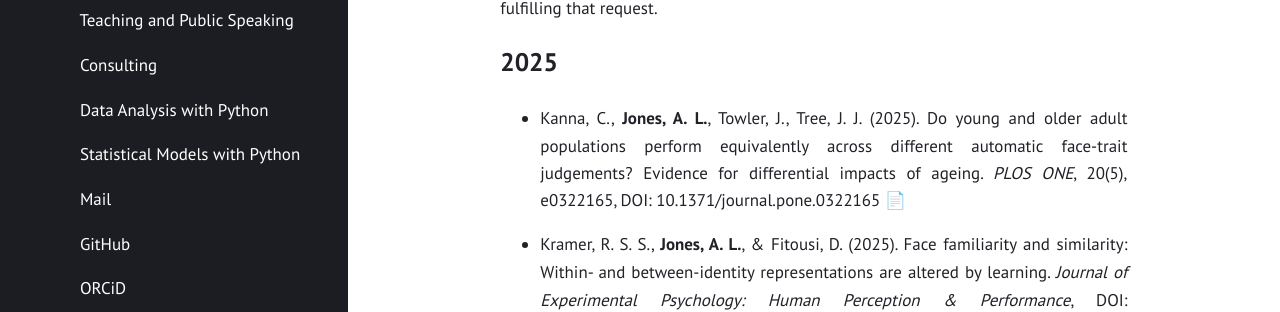
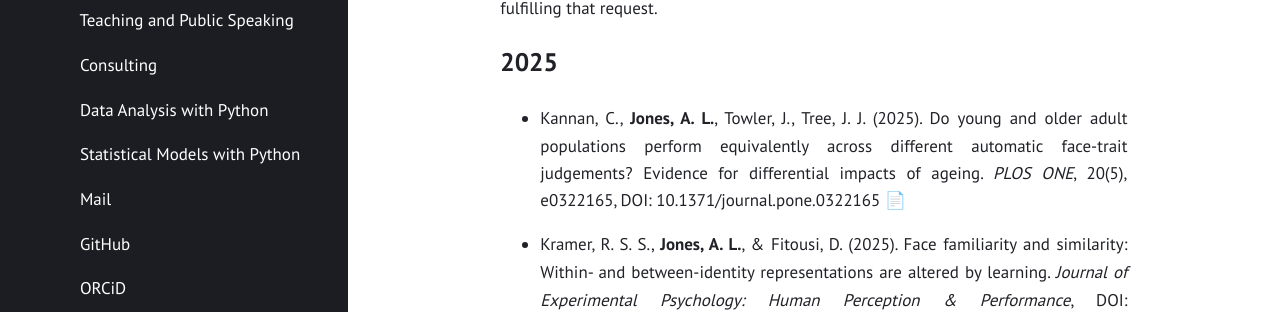
Before and after one commit to alexjonesphd/alexjonesphd.github.io, a Jekyll site: the page built from publications.md, in a window 1280 px wide and 900 px high. Shown: the part 174-486 px from the top of the window. Built offline with Jekyll 4.4.1, drawn with Linux system fonts in a browser that asks for light colours.

Commit message:
Update publications.md

```diff
--- a/publications.md
+++ b/publications.md
@@ -7,7 +7,7 @@ layout: page
 Below is a list of my academic publications. You can click on the 📄 icon for a copy. If you do, that will constitute you asking for a copy for your own personal use, and me fulfilling that request.
 
 ## 2025
-- Kanna, C., **Jones, A. L.**, Towler, J., Tree, J. J. (2025). Do young and older adult populations perform
+- Kannan, C., **Jones, A. L.**, Towler, J., Tree, J. J. (2025). Do young and older adult populations perform
 equivalently across different automatic face-trait judgements? Evidence for differential impacts of ageing. *PLOS ONE*, 20(5), e0322165, DOI: 10.1371/journal.pone.0322165  [📄](https://alexjonesphd.github.io/assets/papers/2025/kannanetal2025.pdf)
 
 - Kramer, R. S. S., **Jones, A. L.**, & Fitousi, D. (2025). Face familiarity and similarity: Within- and between-identity representations are altered by learning. *Journal of Experimental Psychology: Human Perception & Performance*, DOI: 10.1037/xhp0001317 [📄](https://alexjonesphd.github.io/assets/papers/2025/kramerjonesfitousi2025.pdf)
```
